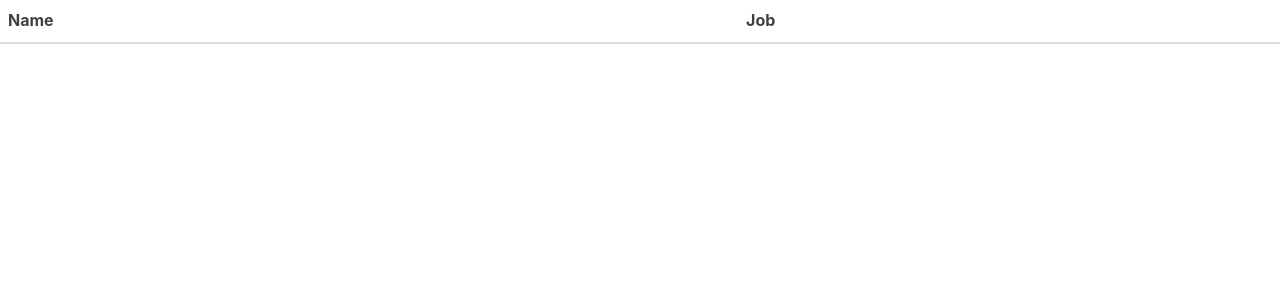
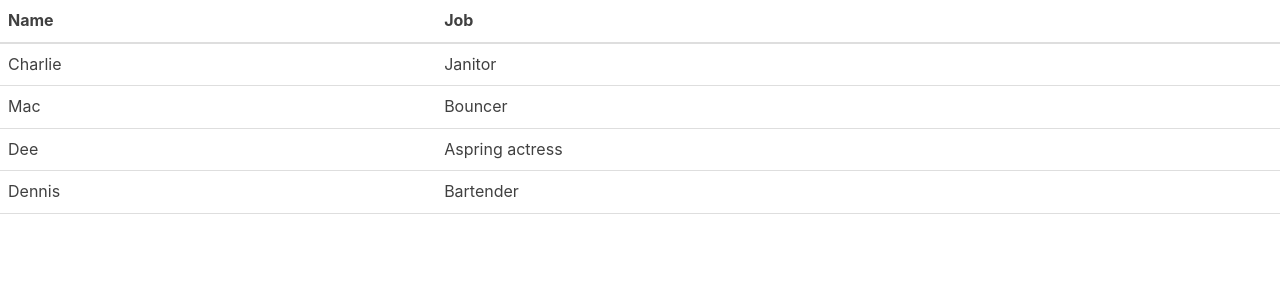
Before and after one commit to luisgiraldov/react-practice, a React (Create React App) app: page / in a window 1280 px wide. Shown: the top 300 px of the page. Built offline with nearby package versions, Linux system fonts and the light colour scheme.

Commit message:
Added props inside TableBody component

```diff
--- a/src/components/Table.component.jsx
+++ b/src/components/Table.component.jsx
@@ -11,20 +11,29 @@ const  TableHeader = () => {
     )
 };
 
-const TableBody = () => {
+const TableBody = (props) => {
+    const rows = props.charactersData.map((row, index) => {
+        return (
+            <tr key={index}>
+                <td>{row.name}</td>
+                <td>{row.job}</td>
+            </tr>
+        )
+    })
+    console.log(rows);
     return (
-        <tbody />
+        <tbody>{rows}</tbody>
     )
 };
 
 class Table extends Component {
     render() {
-        const { characterData } = this.props;
+        const { charactersData } = this.props;
 
         return (
             <table>
                 <TableHeader />
-                <TableBody characterData={characterData} />
+                <TableBody charactersData={charactersData} />
             </table>
         )
     }
```
